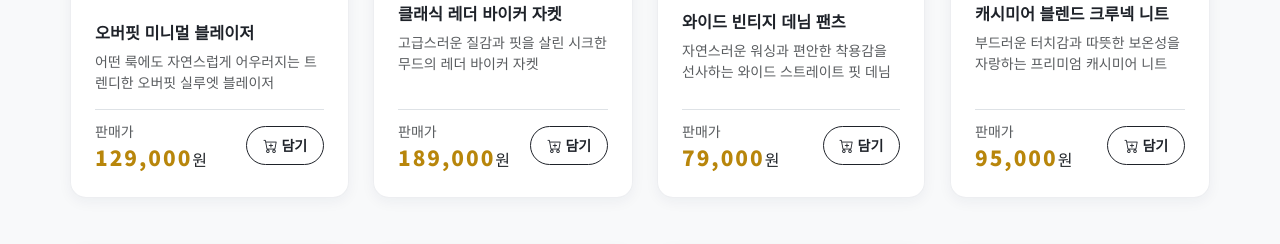
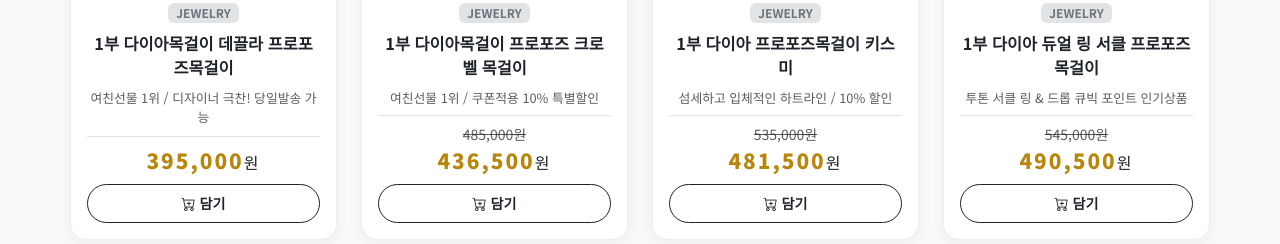
Before and after one commit to tnsdud/rorany, a Flask app: page / in a window 1280 px wide. Shown: the part 1181-1425 px from the top of the page. Run offline with Flask 3, Linux system fonts and the light colour scheme; some web fonts are replaced.

Commit message:
feat: 쥬얼리 다이아 목걸이 컬렉션 및 상품 카드 UI 업데이트

```diff
--- a/app/routes/main.py
+++ b/app/routes/main.py
@@ -11,79 +11,109 @@ def index():
     쇼핑몰 홈 화면에 보여줄 상품 목록을 정의하고
     index.html 템플릿에 전달하여 렌더링합니다.
     """
-    # Unsplash 기반 감각적인 고해상도 패션 및 악세사리/잡화 이미지 상품 데이터
+    # Unsplash 및 쥬얼리 컬렉션 기반 고해상도 상품 데이터
     products = [
+        # --- 쥬얼리 / 악세사리 (BEST 다이아 목걸이 컬렉션) ---
         {
             "id": 1,
-            "name": "오버핏 미니멀 블레이저",
-            "category": "OUTER",
-            "price": "129,000",
-            "image": "https://images.unsplash.com/photo-1591047139829-d91aecb6caea?w=800&auto=format&fit=crop&q=80",
-            "description": "어떤 룩에도 자연스럽게 어우러지는 트렌디한 오버핏 실루엣 블레이저"
+            "name": "1부 다이아목걸이 데끌라 프로포즈목걸이",
+            "category": "JEWELRY",
+            "badge": "BEST",
+            "price": "395,000",
+            "original_price": None,
+            "sub_desc": "여친선물 1위 / 디자이너 극찬! 당일발송 가능",
+            "image": "https://images.unsplash.com/photo-1599643478518-a784e5dc4c8f?w=800&auto=format&fit=crop&q=80",
+            "description": "물방울 라인 프레임에 세팅된 영롱한 1부 다이아몬드 프로포즈 목걸이"
         },
         {
             "id": 2,
-            "name": "클래식 레더 바이커 자켓",
-            "category": "OUTER",
-            "price": "189,000",
-            "image": "https://images.unsplash.com/photo-1551028719-00167b16eac5?w=800&auto=format&fit=crop&q=80",
-            "description": "고급스러운 질감과 핏을 살린 시크한 무드의 레더 바이커 자켓"
+            "name": "1부 다이아목걸이 프로포즈 크로벨 목걸이",
+            "category": "JEWELRY",
+            "badge": "BEST",
+            "price": "436,500",
+            "original_price": "485,000",
+            "sub_desc": "여친선물 1위 / 쿠폰적용 10% 특별할인",
+            "image": "https://images.unsplash.com/photo-1515562141207-7a88fb7ce338?w=800&auto=format&fit=crop&q=80",
+            "description": "유려한 트위스트 곡선과 서브 스톤이 조화로운 프리미엄 프로포즈 목걸이"
         },
         {
             "id": 3,
-            "name": "와이드 빈티지 데님 팬츠",
-            "category": "PANTS",
-            "price": "79,000",
-            "image": "https://images.unsplash.com/photo-1541099649105-f69ad21f3246?w=800&auto=format&fit=crop&q=80",
-            "description": "자연스러운 워싱과 편안한 착용감을 선사하는 와이드 스트레이트 핏 데님"
+            "name": "1부 다이아 프로포즈목걸이 키스미",
+            "category": "JEWELRY",
+            "badge": "BEST",
+            "price": "481,500",
+            "original_price": "535,000",
+            "sub_desc": "섬세하고 입체적인 하트라인 / 10% 할인",
+            "image": "https://images.unsplash.com/photo-1602751584552-8ba73aad10e1?w=800&auto=format&fit=crop&q=80",
+            "description": "로맨틱한 하트 프레임 속에 빛나는 1부 다이아몬드 펜던트"
         },
         {
             "id": 4,
-            "name": "캐시미어 블렌드 크루넥 니트",
-            "category": "TOP",
-            "price": "95,000",
-            "image": "https://images.unsplash.com/photo-1576566588028-4147f3842f27?w=800&auto=format&fit=crop&q=80",
-            "description": "부드러운 터치감과 따뜻한 보온성을 자랑하는 프리미엄 캐시미어 니트"
+            "name": "1부 다이아 듀얼 링 서클 프로포즈 목걸이",
+            "category": "JEWELRY",
+            "badge": "BEST",
+            "price": "490,500",
+            "original_price": "545,000",
+            "sub_desc": "투톤 서클 링 & 드롭 큐빅 포인트 인기상품",
+            "image": "https://images.unsplash.com/photo-1600003014755-ba31aa59c4b6?w=800&auto=format&fit=crop&q=80",
+            "description": "로즈골드와 화이트골드 링이 교차되며 드롭되는 우아한 듀얼 링 목걸이"
+        },
+        # --- 악세사리 (귀걸이, 반지) ---
+        {
+            "id": 5,
+            "name": "14K 골드 도금 볼드 드롭 귀걸이",
+            "category": "ACC",
+            "badge": "NEW",
+            "price": "32,000",
+            "original_price": None,
+            "sub_desc": "은은한 골드 광택 / 모던 드롭 라인",
+            "image": "https://images.unsplash.com/photo-1630019852942-f89202989a59?w=800&auto=format&fit=crop&q=80",
+            "description": "은은한 골드 광택과 감각적인 곡선이 돋보이는 모던 드롭 이어링"
         },
         {
-            "id": 5,
+            "id": 6,
+            "name": "빈티지 실버 925 와이드 링 (반지)",
+            "category": "ACC",
+            "badge": "NEW",
+            "price": "29,000",
+            "original_price": None,
+            "sub_desc": "핸드메이드 텍스처 / 925 실버",
+            "image": "https://images.unsplash.com/photo-1605100804763-247f67b3557e?w=800&auto=format&fit=crop&q=80",
+            "description": "볼드하면서도 감성적인 텍스처를 살린 핸드메이드 실버 925 링"
+        },
+        # --- 잡화 / 패션 (신발, 가방, 아우터) ---
+        {
+            "id": 7,
             "name": "클래식 레더 더비 슈즈",
             "category": "SHOES",
+            "badge": "MD추천",
             "price": "145,000",
+            "original_price": None,
+            "sub_desc": "천연 소가죽 / 쿠셔닝 인솔",
             "image": "https://images.unsplash.com/photo-1549298916-b41d501d3772?w=800&auto=format&fit=crop&q=80",
             "description": "미니멀한 실루엣과 편안한 쿠셔닝을 갖춘 데일리 천연 소가죽 슈즈"
         },
         {
-            "id": 6,
+            "id": 8,
             "name": "레트로 미니멀 크로스백",
             "category": "BAG",
+            "badge": "MD추천",
             "price": "89,000",
+            "original_price": None,
+            "sub_desc": "탄탄한 가죽 / 넉넉한 수납력",
             "image": "https://images.unsplash.com/photo-1548036328-c9fa89d128fa?w=800&auto=format&fit=crop&q=80",
             "description": "탄탄한 가죽 소재와 실용적인 수납력을 자랑하는 미니멀 크로스백"
         },
         {
-            "id": 7,
-            "name": "14K 골드 도금 볼드 드롭 귀걸이",
-            "category": "ACC",
-            "price": "32,000",
-            "image": "https://images.unsplash.com/photo-1630019852942-f89202989a59?w=800&auto=format&fit=crop&q=80",
-            "description": "은은한 골드 광택과 감각적인 곡선이 돋보이는 모던 드롭 이어링"
-        },
-        {
-            "id": 8,
-            "name": "레이어드 실버 체인 목걸이",
-            "category": "ACC",
-            "price": "38,000",
-            "image": "https://images.unsplash.com/photo-1599643478518-a784e5dc4c8f?w=800&auto=format&fit=crop&q=80",
-            "description": "모던한 두 줄 레이어드로 다양한 스타일에 포인트가 되는 실버 네크리스"
-        },
-        {
             "id": 9,
-            "name": "빈티지 실버 925 와이드 링 (반지)",
-            "category": "ACC",
-            "price": "29,000",
-            "image": "https://images.unsplash.com/photo-1605100804763-247f67b3557e?w=800&auto=format&fit=crop&q=80",
-            "description": "볼드하면서도 감성적인 텍스처를 살린 핸드메이드 실버 925 링"
+            "name": "오버핏 미니멀 블레이저",
+            "category": "OUTER",
+            "badge": "BEST",
+            "price": "129,000",
+            "original_price": None,
+            "sub_desc": "트렌디한 오버핏 / 고밀도 원단",
+            "image": "https://images.unsplash.com/photo-1591047139829-d91aecb6caea?w=800&auto=format&fit=crop&q=80",
+            "description": "어떤 룩에도 자연스럽게 어우러지는 트렌디한 오버핏 실루엣 블레이저"
         }
     ]
 
--- a/app/templates/index.html
+++ b/app/templates/index.html
@@ -50,24 +50,31 @@
     <div class="container py-4">
         <!-- 섹션 타이틀 -->
         <div class="text-center mb-5">
-            <h6 class="text-danger fw-bold text-uppercase tracking-wider mb-2">WEEKLY BEST</h6>
-            <h2 class="fw-bold">인기 베스트 상품</h2>
-            <p class="text-muted">의류부터 신발, 가방, 액세서리(귀걸이·목걸이·반지)까지 다양한 아이템을 만나보세요.</p>
+            <h6 class="text-danger fw-bold text-uppercase tracking-wider mb-2">WEEKLY BEST & JEWELRY</h6>
+            <h2 class="fw-bold">인기 베스트 컬렉션</h2>
+            <p class="text-muted">프로포즈 다이아 목걸이부터 귀걸이, 반지, 신발, 가방까지 지금 가장 사랑받는 상품들입니다.</p>
             <div class="mx-auto bg-danger" style="width: 50px; height: 3px; border-radius: 2px;"></div>
         </div>
 
         <!-- 상품 카드 그리드 (반응형 3~4열 배치) -->
-        <div class="row row-cols-1 row-cols-sm-2 row-cols-md-3 row-cols-lg-3 row-cols-xl-4 g-4">
+        <div class="row row-cols-1 row-cols-sm-2 row-cols-md-3 row-cols-lg-4 g-4">
             {% for product in products %}
             <div class="col">
-                <div class="card h-100 product-card shadow-sm border-0 rounded-4 overflow-hidden">
+                <div class="card h-100 product-card shadow-sm border-0 rounded-4 overflow-hidden position-relative">
+                    <!-- BEST 리본 배지 -->
+                    {% if product.badge == 'BEST' %}
+                    <div class="position-absolute top-0 start-0 z-3 bg-danger text-white px-2 py-1 small fw-bold" style="border-bottom-right-radius: 8px;">
+                        BEST
+                    </div>
+                    {% elif product.badge %}
+                    <div class="position-absolute top-0 start-0 z-3 bg-dark text-white px-2 py-1 small fw-semibold" style="border-bottom-right-radius: 8px;">
+                        {{ product.badge }}
+                    </div>
+                    {% endif %}
+
                     <!-- 상품 이미지 영역 -->
-                    <div class="position-relative overflow-hidden product-img-box">
-                        <img src="{{ product.image }}" class="card-img-top product-img" alt="{{ product.name }}">
-                        <!-- 카테고리 배지 -->
-                        <span class="position-absolute top-0 start-0 m-3 badge bg-dark bg-opacity-75 rounded-pill px-3 py-2">
-                            {{ product.category }}
-                        </span>
+                    <div class="position-relative overflow-hidden product-img-box bg-light text-center">
+                        <img src="{{ product.image }}" class="card-img-top product-img" alt="{{ product.name }}" style="object-fit: cover; height: 260px;">
                         <!-- 찜하기 버튼 -->
                         <button class="btn btn-light btn-sm position-absolute top-0 end-0 m-3 rounded-circle shadow-sm" title="위시리스트 추가">
                             <i class="bi bi-heart text-danger"></i>
@@ -75,24 +82,35 @@
                     </div>
 
                     <!-- 상품 정보 영역 -->
-                    <div class="card-body d-flex flex-column p-4">
-                        <h5 class="card-title fw-bold text-dark fs-6 mb-2 text-truncate" title="{{ product.name }}">
+                    <div class="card-body d-flex flex-column p-3 text-center">
+                        <span class="badge bg-secondary-subtle text-secondary align-self-center mb-2 px-2 py-1 small">
+                            {{ product.category }}
+                        </span>
+                        <h5 class="card-title fw-bold text-dark fs-6 mb-2 lh-base" title="{{ product.name }}" style="min-height: 40px;">
                             {{ product.name }}
                         </h5>
-                        <p class="card-text text-muted small flex-grow-1 mb-3">
-                            {{ product.description }}
+
+                        {% if product.sub_desc %}
+                        <p class="text-muted small mb-2" style="font-size: 0.8rem;">
+                            {{ product.sub_desc }}
                         </p>
+                        {% endif %}
 
-                        <div class="d-flex justify-content-between align-items-center pt-2 border-top">
-                            <div>
-                                <span class="text-muted small">판매가</span>
-                                <div class="fs-5 fw-bold text-danger">
-                                    {{ product.price }}<span class="fs-6 fw-normal text-dark">원</span>
-                                </div>
+                        <!-- 가격 정보 -->
+                        <div class="mt-auto pt-2 border-top">
+                            {% if product.original_price %}
+                            <div class="text-muted text-decoration-line-through small">
+                                {{ product.original_price }}원
                             </div>
-                            <button class="btn btn-outline-dark btn-sm rounded-pill px-3 py-2 fw-semibold">
-                                <i class="bi bi-cart-plus me-1"></i>담기
-                            </button>
+                            {% endif %}
+                            <div class="fs-5 fw-bold text-danger mb-2">
+                                {{ product.price }}<span class="fs-6 fw-normal text-dark">원</span>
+                            </div>
+                            <div class="d-grid gap-2">
+                                <button class="btn btn-outline-dark btn-sm rounded-pill py-2 fw-semibold">
+                                    <i class="bi bi-cart-plus me-1"></i>담기
+                                </button>
+                            </div>
                         </div>
                     </div>
                 </div>
```
